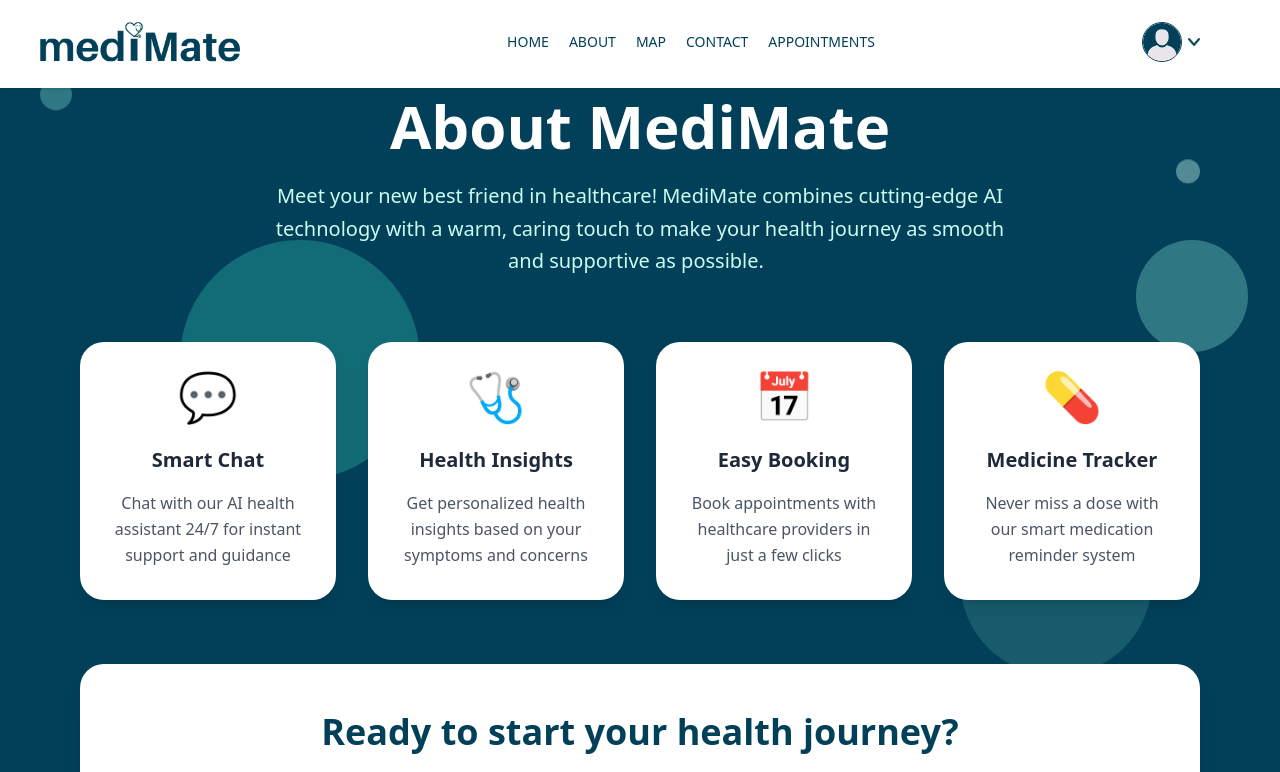
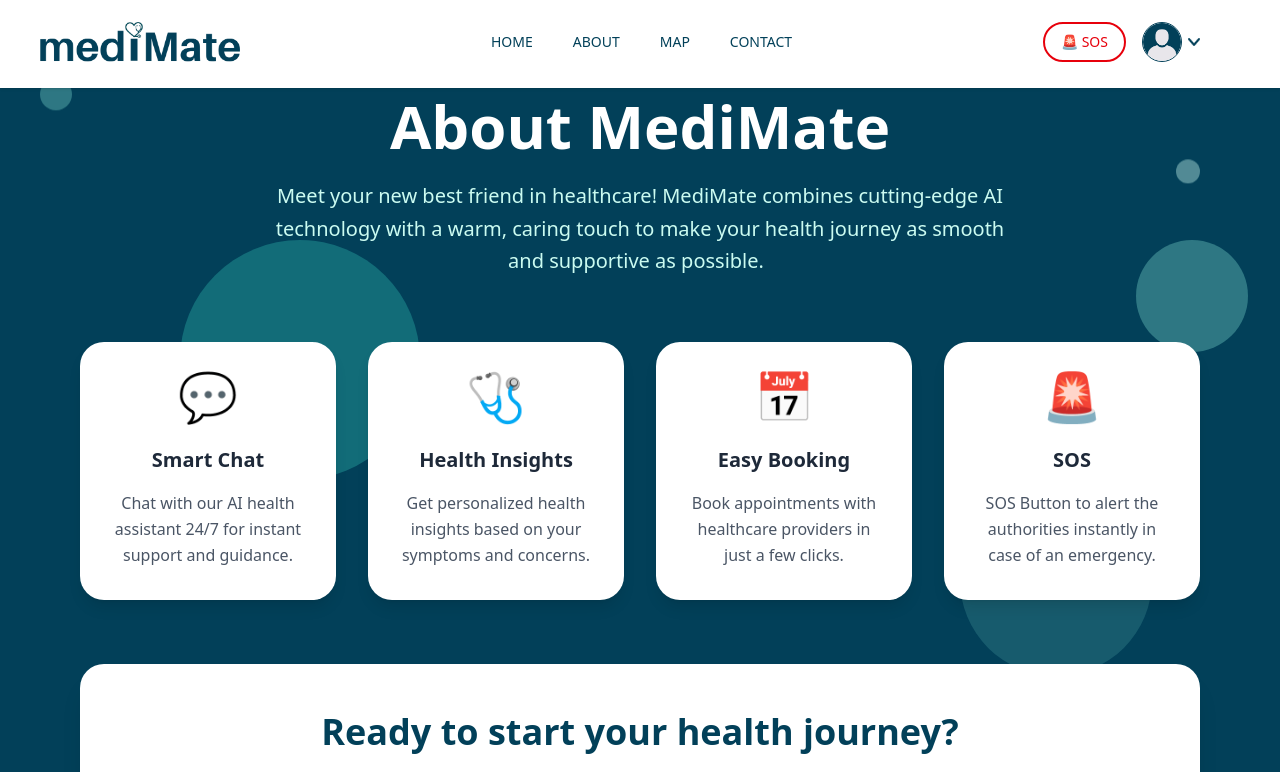
Before and after one commit to Yashigun/CodeVeda, a React (Vite) app in the folder frontend/: page /about in a window 1280 px wide. Shown: the top 772 px of the page. Built offline with nearby package versions, Linux system fonts and the light colour scheme.

Commit message:
Adding SOS Button

```diff
--- a/frontend/src/components/NavBar.jsx
+++ b/frontend/src/components/NavBar.jsx
@@ -1,84 +1,202 @@
-import React, { useState } from 'react'
-import { NavLink, useNavigate } from 'react-router-dom'
-import { Medimate1_png, Medimate4_png, pfp_png, dropdown } from '../assets/assets'
+import React, { useState } from "react";
+import { NavLink, useNavigate } from "react-router-dom";
+import { Medimate4_png, pfp_png, dropdown } from "../assets/assets";
 
 const NavBar = () => {
+  const navigate = useNavigate();
+  const [token, setToken] = useState(true);
+  const [notification, setNotification] = useState(null);
 
-    const navigate = useNavigate();
-    const [showMenu, setShowMenu] = useState(false)
-    const [token, setToken] = useState(true)
+  const handleSOS = () => {
+  if (navigator.geolocation) {
+    navigator.geolocation.getCurrentPosition(
+      (pos) => {
+        // Accurate GPS location
+        const { latitude, longitude } = pos.coords;
+        const mapLink = `https://maps.google.com/?q=${latitude},${longitude}`;
+        setNotification({
+          message: `🚨 SOS Triggered! Your location (${latitude.toFixed(2)}, ${longitude.toFixed(2)}) has been sent. Emergency services will be in contact shortly.`,
+          link: mapLink,
+        });
+        setTimeout(() => setNotification(null), 8000);
+      },
+      async () => {
+        // Fallback to IP-based approximate location
+        try {
+          const res = await fetch("https://ipapi.co/json/");
+          const data = await res.json();
+          const { latitude, longitude } = data;
+          const mapLink = `https://maps.google.com/?q=${latitude},${longitude}`;
+          setNotification({
+            message: `🚨 SOS Triggered! Your approximate location (${latitude.toFixed(2)}, ${longitude.toFixed(2)}) has been sent. Emergency services will be in contact shortly.`,
+            link: mapLink,
+          });
+          setTimeout(() => setNotification(null), 8000);
+        } catch {
+          // Last fallback: no location
+          setNotification({
+            message: `🚨 SOS Triggered! Location unavailable. Emergency services will be in contact shortly.`,
+            link: null,
+          });
+          setTimeout(() => setNotification(null), 8000);
+        }
+      }
+    );
+  } else {
+    // Geolocation not supported, use IP fallback
+    (async () => {
+      try {
+        const res = await fetch("https://ipapi.co/json/");
+        const data = await res.json();
+        const { latitude, longitude } = data;
+        const mapLink = `https://maps.google.com/?q=${latitude},${longitude}`;
+        setNotification({
+          message: `🚨 SOS Triggered! Your approximate location (${latitude.toFixed(2)}, ${longitude.toFixed(2)}) has been sent. Emergency services will be in contact shortly.`,
+          link: mapLink,
+        });
+        setTimeout(() => setNotification(null), 8000);
+      } catch {
+        setNotification({
+          message: `🚨 SOS Triggered! Location unavailable. Emergency services will be in contact shortly.`,
+          link: null,
+        });
+        setTimeout(() => setNotification(null), 8000);
+      }
+    })();
+  }
+};
+
 
   return (
-    <div className='bg-white fixed top-0 left-0 w-full z-50 shadow'>
-    <div className='mr-20 ml-10 mt-1 flex items-center justify-between text-sm py-4 mb-2 '>
-      <NavLink to='/'>
-      <img className='w-50 cursor-pointer' onClick={() => document.getElementById('home')?.scrollIntoView({behavior: 'smooth'})} src={Medimate4_png} alt="img" />
-      </NavLink>
-      <ul className='hidden md:flex items-start gap-5 font-medium'>
-
-
-
-        <NavLink to='/'>
-          {/* <li className='py-3 text-primary'>HOME</li> */}
-          <li className='py-3 text-primary cursor-pointer relative after:block after:absolute after:bottom-0 after:left-0 after:h-0.5 after:w-0 after:bg-primary after:transition-all after:duration-300 hover:after:w-full'
-            onClick={() => document.getElementById('home')?.scrollIntoView({behavior: 'smooth'})}>
-          HOME
-
-        </li>
+    <div className="bg-white fixed top-0 left-0 w-full z-50 shadow">
+      <div className="mr-20 ml-10 mt-1 flex items-center justify-between text-sm py-4 mb-2">
+        {/* Logo */}
+        <NavLink to="/">
+          <img
+            className="w-50 cursor-pointer"
+            src={Medimate4_png}
+            alt="logo"
+            onClick={() =>
+              document.getElementById("home")?.scrollIntoView({
+                behavior: "smooth",
+              })
+            }
+          />
         </NavLink>
 
-
-        <NavLink to='/'>
-        <li className='py-3 text-primary cursor-pointer relative after:block after:absolute after:bottom-0 after:left-0 after:h-0.5 after:w-0 after:bg-primary after:transition-all after:duration-300 hover:after:w-full'
-            onClick={() => document.getElementById('about')?.scrollIntoView({behavior: 'smooth'})}>
+        {/* Nav Links */}
+        <ul className="hidden md:flex items-start gap-x-10 font-medium">
+          <li
+            className="py-3 text-primary cursor-pointer relative after:block after:absolute after:bottom-0 after:left-0 after:h-0.5 after:w-0 after:bg-primary after:transition-all after:duration-300 hover:after:w-full"
+            onClick={() =>
+              document.getElementById("home")?.scrollIntoView({
+                behavior: "smooth",
+              })
+            }
+          >
+            HOME
+          </li>
+          <li
+            className="py-3 text-primary cursor-pointer relative after:block after:absolute after:bottom-0 after:left-0 after:h-0.5 after:w-0 after:bg-primary after:transition-all after:duration-300 hover:after:w-full"
+            onClick={() =>
+              document.getElementById("about")?.scrollIntoView({
+                behavior: "smooth",
+              })
+            }
+          >
             ABOUT
-
           </li>
-        </NavLink>
-
-        <NavLink to='/'>
-        <li className='py-3 text-primary cursor-pointer relative after:block after:absolute after:bottom-0 after:left-0 after:h-0.5 after:w-0 after:bg-primary after:transition-all after:duration-300 hover:after:w-full'
-            onClick={() => document.getElementById('map')?.scrollIntoView({behavior: 'smooth'})}>
+          <li
+            className="py-3 text-primary cursor-pointer relative after:block after:absolute after:bottom-0 after:left-0 after:h-0.5 after:w-0 after:bg-primary after:transition-all after:duration-300 hover:after:w-full"
+            onClick={() =>
+              document.getElementById("map")?.scrollIntoView({
+                behavior: "smooth",
+              })
+            }
+          >
             MAP
-
           </li>
-        </NavLink>
-
-        <NavLink to='/'>
-        <li className='py-3 text-primary cursor-pointer relative after:block after:absolute after:bottom-0 after:left-0 after:h-0.5 after:w-0 after:bg-primary after:transition-all after:duration-300 hover:after:w-full'
-            onClick={() => document.getElementById('contact')?.scrollIntoView({behavior: 'smooth'})}>
+          <li
+            className="py-3 text-primary cursor-pointer relative after:block after:absolute after:bottom-0 after:left-0 after:h-0.5 after:w-0 after:bg-primary after:transition-all after:duration-300 hover:after:w-full"
+            onClick={() =>
+              document.getElementById("contact")?.scrollIntoView({
+                behavior: "smooth",
+              })
+            }
+          >
             CONTACT
           </li>
-        </NavLink>
-
-
-        <NavLink to='/book-appointments'>
-          <li className='py-3 text-primary cursor-pointer relative after:block after:absolute after:bottom-0 after:left-0 after:h-0.5 after:w-0 after:bg-primary after:transition-all after:duration-300 hover:after:w-full' >APPOINTMENTS</li>
-        </NavLink>
-
         </ul>
 
-      <div className='flex items-center gap-4'>
-        {
-            token
-            ? <div className='flex items-center cursor-pointer group relative'>
-                <img className='w-10 rounded-full mr-1.5 border-1 border-primary' src={pfp_png} alt="profile pic" />
-                <img className='w-3' src={dropdown} alt="" />
-                <div className='absolute top-0 right-0 pt-14 text-base font-small text-secondary z-20 hidden group-hover:block'>
-                    <div className='-m-3 min-w-48 bg-primary rounded flex flex-col gap-1.5'>
-                        <p onClick={()=>navigate('/Myprofile')} className='pl-3 pt-2 pb-2 hover:cursor-pointer hover:text-primary hover:bg-secondary'>My Profile</p>
-                        <p onClick={()=>navigate('/Myappointments')} className='pl-3 pt-2 pb-2 hover:cursor-pointer hover:text-primary hover:bg-secondary'>My Appointments</p>
+        {/* Right side: Profile + SOS */}
+        <div className="flex items-center gap-4">
+          <button
+            onClick={handleSOS}
+            className="bg-white text-red-600 border-2 px-4 py-2 rounded-full font-medium hover:bg-red-700 hover:text-white transition hover:cursor-pointer"
+          >
+            🚨 SOS
+          </button>
 
-                        <p onClick={()=>setToken(false)} className='pl-3 pt-2 pb-2 hover:cursor-pointer hover:text-primary hover:bg-secondary'>Logout</p>
+          {token ? (
+            <div className="flex items-center cursor-pointer group relative">
+              <img
+                className="w-10 rounded-full mr-1.5 border-1 border-primary"
+                src={pfp_png}
+                alt="profile pic"
+              />
+              <img className="w-3" src={dropdown} alt="" />
+              <div className="absolute top-0 right-0 pt-14 text-base font-small text-secondary z-20 hidden group-hover:block">
+                <div className="-m-3 min-w-48 bg-primary rounded flex flex-col gap-1.5">
+                  <p
+                    onClick={() => navigate("/Myprofile")}
+                    className="pl-3 pt-2 pb-2 hover:bg-secondary"
+                  >
+                    My Profile
+                  </p>
+                  <p
+                    onClick={() => navigate("/Myappointments")}
+                    className="pl-3 pt-2 pb-2 hover:bg-secondary"
+                  >
+                    My Appointments
+                  </p>
+                  <p
+                    onClick={() => setToken(false)}
+                    className="pl-3 pt-2 pb-2 hover:bg-secondary"
+                  >
+                    Logout
+                  </p>
                 </div>
               </div>
             </div>
-            : <button onClick={()=>navigate('/Login')} className='bg-primary text-white px-8 py-3 rounded-full font-light hidden md:block'>Create account</button>
-        }
+          ) : (
+            <button
+              onClick={() => navigate("/Login")}
+              className="bg-primary text-white px-8 py-3 rounded-full font-light hidden md:block"
+            >
+              Create account
+            </button>
+          )}
         </div>
       </div>
+
+      {/* Notification Popup */}
+      {notification && (
+        <div className="fixed bottom-5 right-5 bg-white shadow-lg border-l-4 border-red-600 p-4 rounded-md w-80 animate-slide-in">
+          <p className="text-sm font-medium text-red-700">{notification.message}</p>
+          {notification.link && (
+            <a
+              href={notification.link}
+              target="_blank"
+              rel="noopener noreferrer"
+              className="text-blue-600 underline text-sm"
+            >
+              View Location
+            </a>
+          )}
         </div>
-  )
-}
+      )}
+    </div>
+  );
+};
 
 export default NavBar;
--- a/frontend/src/index.css
+++ b/frontend/src/index.css
@@ -8,3 +8,11 @@
 .active hr{
     @apply block
 }
+
+@keyframes slide-in {
+  from { transform: translateX(120%); opacity: 0; }
+  to { transform: translateX(0); opacity: 1; }
+}
+.animate-slide-in {
+  animation: slide-in 0.5s ease-out;
+}
--- a/frontend/src/pages/about.jsx
+++ b/frontend/src/pages/about.jsx
@@ -46,22 +46,22 @@ const About = () => {
     {
       icon: "💬",
       title: "Smart Chat",
-      description: "Chat with our AI health assistant 24/7 for instant support and guidance"
+      description: "Chat with our AI health assistant 24/7 for instant support and guidance."
     },
     {
       icon: "🩺",
       title: "Health Insights",
-      description: "Get personalized health insights based on your symptoms and concerns"
+      description: "Get personalized health insights based on your symptoms and concerns."
     },
     {
       icon: "📅",
       title: "Easy Booking",
-      description: "Book appointments with healthcare providers in just a few clicks"
+      description: "Book appointments with healthcare providers in just a few clicks."
     },
     {
-      icon: "💊",
-      title: "Medicine Tracker",
-      description: "Never miss a dose with our smart medication reminder system"
+      icon: "🚨",
+      title: "SOS",
+      description: "SOS Button to alert the authorities instantly in case of an emergency."
     }
   ];
 
```
Lines whose indentation alone changed are shown as unchanged.
